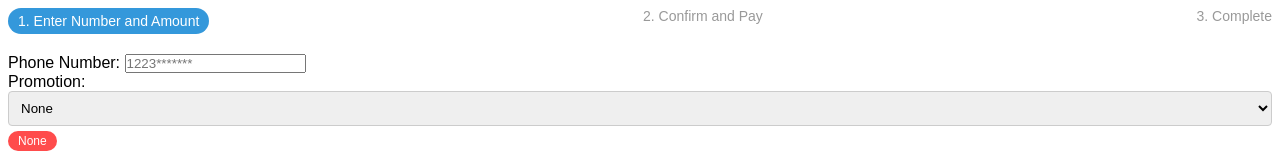
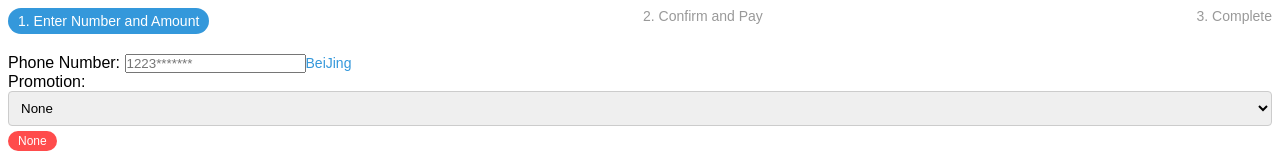
Before and after one commit to ITteam00/Recharge, an Angular app: page /recharge in a window 1280 px wide. Shown: the top 156 px of the page. Built offline with nearby package versions, Linux system fonts and the light colour scheme.

Commit message:
feat: add loacation

```diff
--- a/src/app/recharge-form/recharge-form.component.html
+++ b/src/app/recharge-form/recharge-form.component.html
@@ -8,6 +8,7 @@
         formControlName="phone"
         placeholder="1223*******"
         [class.is-invalid]="phone?.invalid && (phone?.dirty || phone?.touched)">
+        <span class="location">BeiJing</span>
       <div class="invalid-feedback" *ngIf="phone?.invalid && (phone?.dirty || phone?.touched)">
         <div class="alert" *ngIf="phone?.errors?.['required']">*Phone number is required.</div>
         <div class="alert" *ngIf="phone?.errors?.['pattern']">*Phone number must be 11 digits and start with 1.</div>
```
